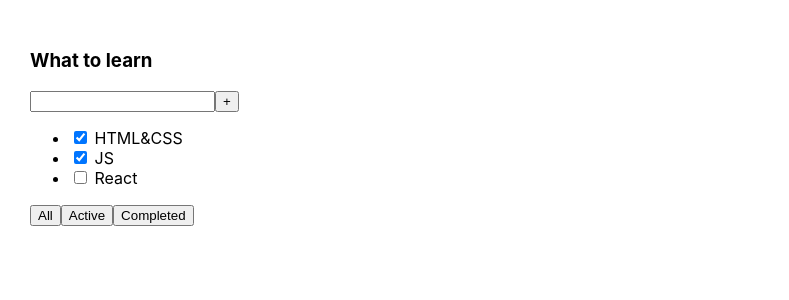
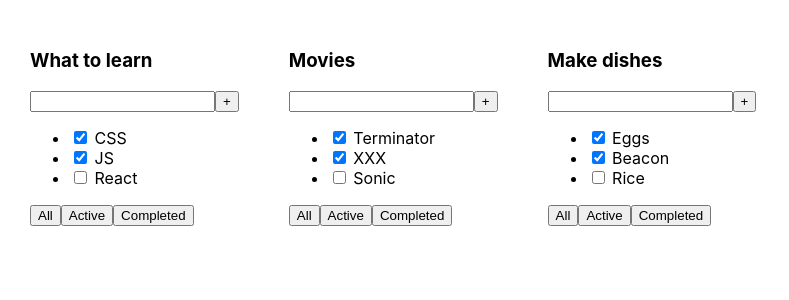
Before and after one commit to golzi99/TodoList, a React (Create React App) app: page / in a window 1280 px wide. Shown: the top 300 px of the page, without its empty margins (0-789 px from the left). Built offline with nearby package versions, Linux system fonts and the light colour scheme.

Commit message:
11.08.2024 make step form video

```diff
--- a/src/App.tsx
+++ b/src/App.tsx
@@ -2,10 +2,37 @@ import React from 'react';
 import './App.css';
 import {Todolist} from "./components/Todolist";
 
+export type TaskType = {
+    id: number,
+    title: string,
+    isDone: boolean
+}
+
 function App() {
+
+    let task1: Array<TaskType> = [
+        {id: 1, title: "CSS", isDone: true},
+        {id: 1, title: "JS", isDone: true},
+        {id: 1, title: "React", isDone: false}
+    ]
+
+    let task2: Array<TaskType> = [
+        {id: 1, title: "Terminator", isDone: true},
+        {id: 1, title: "XXX", isDone: true},
+        {id: 1, title: "Sonic", isDone: false}
+    ]
+
+    let task3: Array<TaskType> = [
+        {id: 1, title: "Eggs", isDone: true},
+        {id: 1, title: "Beacon", isDone: true},
+        {id: 1, title: "Rice", isDone: false}
+    ]
+
     return (
         <div className="App">
-           <Todolist/>
+           <Todolist title={"What to learn"} tasks={task1}/>
+           <Todolist title={"Movies"}  tasks={task2}/>
+           <Todolist title={"Make dishes"} tasks={task3}/>
         </div>
     );
 }
--- a/src/components/Todolist.tsx
+++ b/src/components/Todolist.tsx
@@ -1,17 +1,23 @@
 import React from "react";
+import { TaskType } from "../App";
 
-export const Todolist = () => {
+type TodolistPropsType = {
+    title: string,
+    tasks: Array<TaskType>
+}
+
+export const Todolist = (props: TodolistPropsType) => {
     return (
         <div>
-            <h3>What to learn</h3>
+            <h3>{props.title}</h3>
             <div>
                 <input/>
                 <button>+</button>
             </div>
             <ul>
-                <li><input type="checkbox" checked={true}/> <span>HTML&CSS</span></li>
-                <li><input type="checkbox" checked={true}/> <span>JS</span></li>
-                <li><input type="checkbox" checked={false}/> <span>React</span></li>
+                <li><input type="checkbox" checked={props.tasks[0].isDone}/> <span>{props.tasks[0].title}</span></li>
+                <li><input type="checkbox" checked={props.tasks[1].isDone}/> <span>{props.tasks[1].title}</span></li>
+                <li><input type="checkbox" checked={props.tasks[2].isDone}/> <span>{props.tasks[2].title}</span></li>
             </ul>
             <div>
                 <button>All</button>
```
